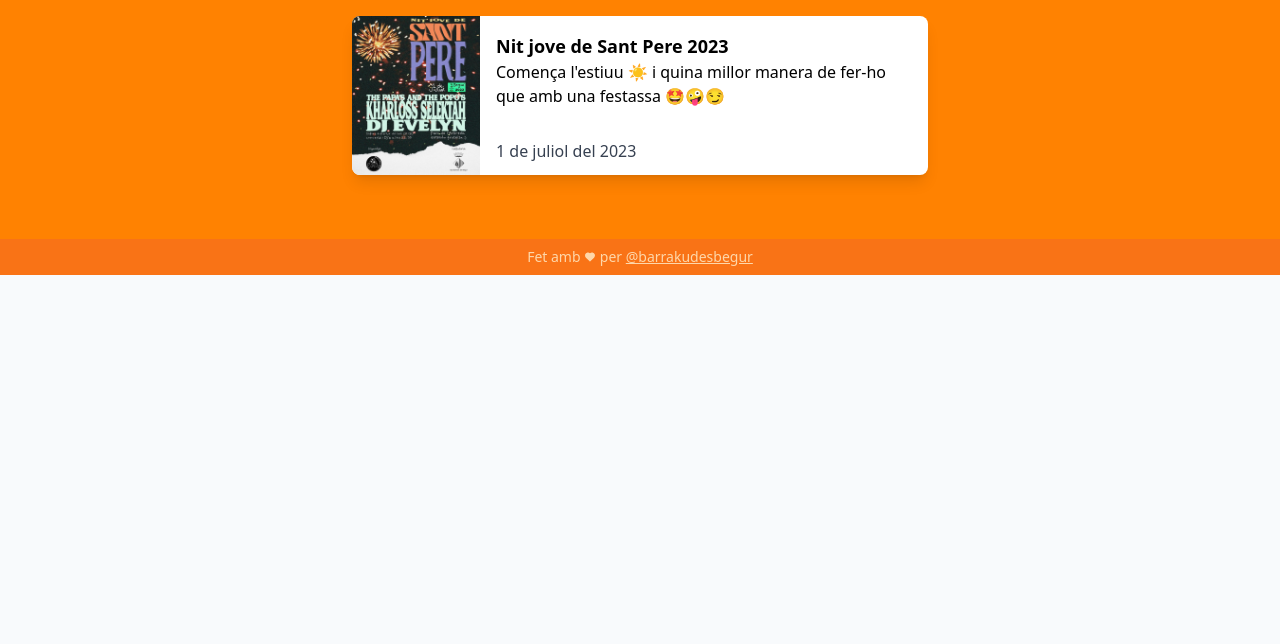
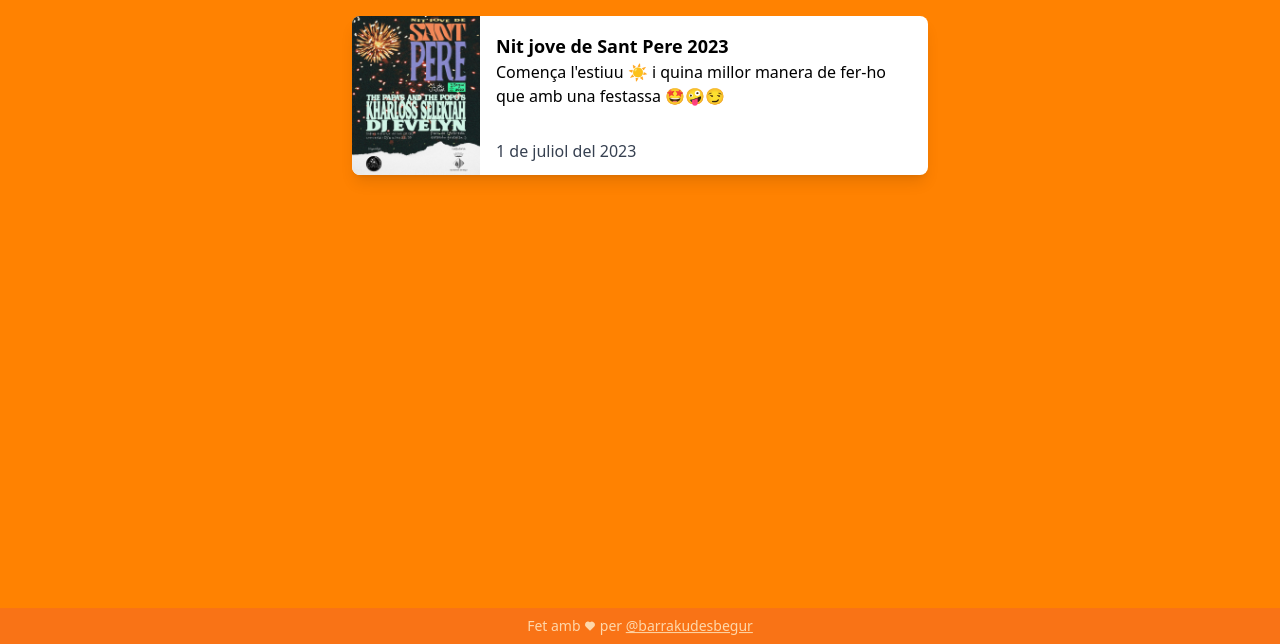
Before and after one commit to barrakudesbegur/landing, an Astro site: page /agenda in a window 1280 px wide. Shown: the part 156-800 px from the top of the page. Built offline with nearby package versions, Linux system fonts and the light colour scheme; Astro itself is replaced by a stand-in of ours.

Commit message:
Fix agenda footer

```diff
--- a/src/components/Footer.astro
+++ b/src/components/Footer.astro
@@ -1,4 +1,4 @@
-<footer class="bg-orange-500 pb-2 pt-2 text-center text-orange-200">
+<footer class="bg-orange-500 pb-2 pt-2 text-center text-orange-200 sticky top-full inset-x-0">
 	<p class="text-sm">
 		Fet amb
 		<svg
--- a/src/layouts/BaseLayout.astro
+++ b/src/layouts/BaseLayout.astro
@@ -4,9 +4,9 @@ import type {Props as BaseHeadProps} from '../components/BaseHead.astro';
 import Footer from "../components/Footer.astro";
 import Header from '../components/Header.astro';
 
-type Props = BaseHeadProps
+type Props = BaseHeadProps & {class:string}
 
-const {...props} = Astro.props
+const {class: classList, ...props} = Astro.props
 
 ---
 
@@ -16,7 +16,7 @@ const {...props} = Astro.props
     <BaseHead {...props} />
   </head>
 
-  <body class="bg-slate-50 text-slate-900">
+  <body class:list={["bg-slate-50 text-slate-900 min-h-[100vh]", classList]}>
     <Header />
 
     <slot />
--- a/src/pages/agenda/index.astro
+++ b/src/pages/agenda/index.astro
@@ -10,9 +10,9 @@ const events = (await getCollection('agenda')).sort(
 );
 ---
 
-<BaseLayout title={`${SITE_TITLE} | Agenda`} description={SITE_DESCRIPTION}>
+<BaseLayout title={`Agenda | ${SITE_TITLE}`} description={SITE_DESCRIPTION} class="!bg-brand !text-white">
 	<main>
-			<section class="bg-brand text-white py-16">
+			<section class="py-16">
 				<h2
     class="mb-6 text-center text-4xl font-bold leading-none tracking-tight"
   >
```
